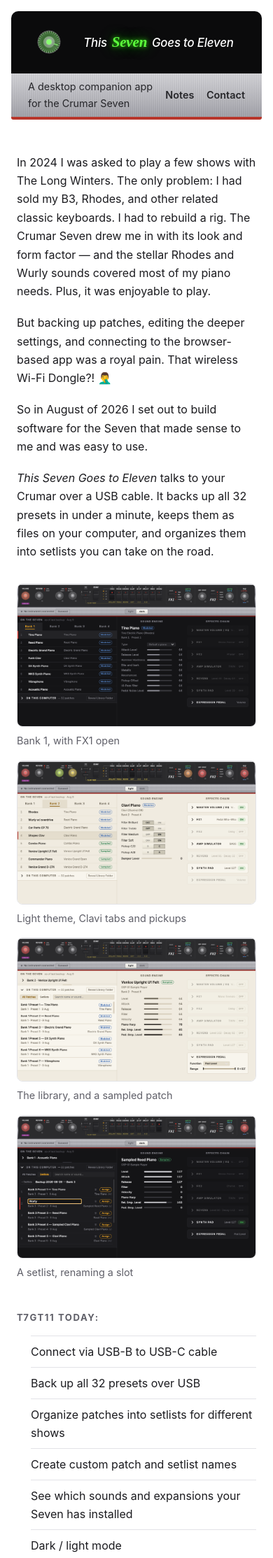
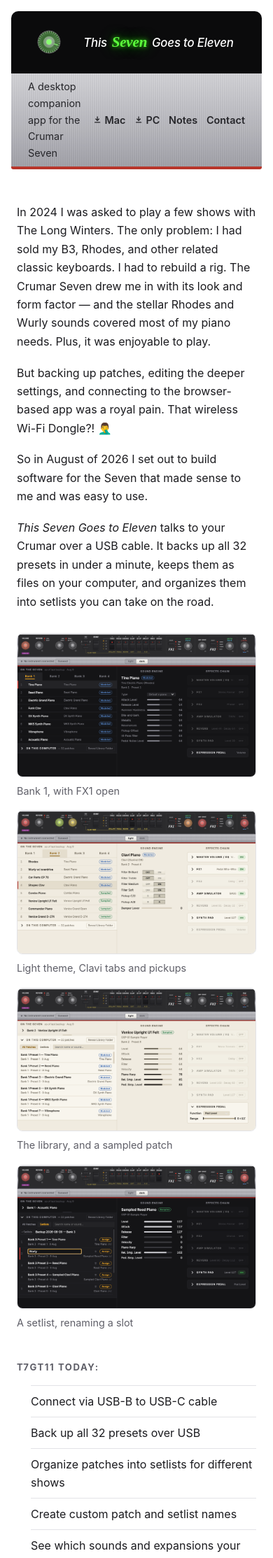
Before and after one commit to danielspils/this-seven-goes-to-eleven, a Jekyll site: the page built from docs/index.md, in a window 390 px wide. Shown: the top 2227 px of the page at 70% size. Built offline with Jekyll 4.4.1, drawn with Linux system fonts in a browser that asks for light colours.

Commit message:
Safari favicon: BMP entries, and the downloads join the phone nav
Safari still showed nothing after the last fix, and the reason was one layer
down. An ICO may legally hold PNG images — Chrome reads them happily — but
WebKit's ICO decoder does not. The container was right; its contents were not.
The entries are classic BMP/DIB now: upside down, doubled height in the header,
1-bit AND mask after the colour rows. Second Safari-only trap in the same file,
the first being a PNG served under an .ico name, so both are written down where
the next person will look.

Links go to ?v=3: Safari caches the FAILURE too, and will keep showing nothing
until the address changes.

Separately, the phone nav now carries the downloads. The panel buttons are
hidden below 46rem, so on a phone the two downloads simply did not exist —
Notes and Contact survived as links and MAC and PC did not. They join them,
each with a download mark so they read as downloads rather than as two more
pages, and they wrap rather than squeezing the tagline.

Both the panel and the nav now read site.downloads from _config.yml. Empty
means nothing to download, said the same way in both places: an unlit LED on
the panel, a dimmed word on the strip. Paste a release URL there and both light
up together, with no second switch to forget.

The download mark takes the link's own colour rather than white — the strip is
brushed aluminium, and white on it is invisible.

Co-Authored-By: Claude Opus 5 <noreply@anthropic.com>

```diff
--- a/docs/_config.yml
+++ b/docs/_config.yml
@@ -7,6 +7,14 @@ title: This Seven Goes to Eleven
 tagline: Backup, setlist, and patch software for the Crumar Seven
 description: Free open-source software for the Crumar Seven stage piano. Back up all 32 presets over USB, name them, and organize them into setlists for the road.
 url: "https://thissevengoestoeleven.com"
+
+# The download links, in ONE place. Empty means there is nothing to download
+# yet, and both the panel buttons and the phone nav say so the same way — an
+# unlit LED on the panel, a dimmed word on the strip. Paste a release URL here
+# and both light up together; there is no second switch to forget.
+downloads:
+  mac: ""
+  pc: ""
 
 # Both Pages-native: sitemap.xml for search engines, feed.xml for RSS readers
 # (and for post-to-email automation later, the way jx-3p.com does it).
--- a/docs/_layouts/default.html
+++ b/docs/_layouts/default.html
@@ -9,12 +9,12 @@
   <link rel="canonical" href="{{ page.url | absolute_url }}">
   <!-- The knob, pointing up, in the panel's green. All of it is generated by
        tools/make-favicons.js — re-run that rather than editing a file here.
-       ?v=2 because Safari caches a favicon against its URL and will keep
+       ?v=3 because Safari caches a favicon against its URL and will keep
        showing an old one (or a failure) until the address changes. -->
-  <link rel="icon" href="{{ '/favicon.ico' | relative_url }}?v=2" sizes="16x16 32x32 48x48">
-  <link rel="icon" href="{{ '/assets/img/favicon.svg' | relative_url }}?v=2" type="image/svg+xml">
-  <link rel="icon" href="{{ '/assets/img/favicon-32.png' | relative_url }}?v=2" type="image/png" sizes="32x32">
-  <link rel="apple-touch-icon" href="{{ '/assets/img/apple-touch-icon.png' | relative_url }}?v=2">
+  <link rel="icon" href="{{ '/favicon.ico' | relative_url }}?v=3" sizes="16x16 32x32 48x48">
+  <link rel="icon" href="{{ '/assets/img/favicon.svg' | relative_url }}?v=3" type="image/svg+xml">
+  <link rel="icon" href="{{ '/assets/img/favicon-32.png' | relative_url }}?v=3" type="image/png" sizes="32x32">
+  <link rel="apple-touch-icon" href="{{ '/assets/img/apple-touch-icon.png' | relative_url }}?v=3">
   <!-- Link previews. The card is generated from this site's own header and the
        app's own panel artwork (tools/render-share.js), so what someone sees in
        a message is the thing they will open. -->
@@ -50,7 +50,26 @@
     <div class="alum">
       <div class="alum-inner">
         <span class="tagline">A desktop companion app for the Crumar Seven</span>
+        <!-- Phone nav. The panel buttons don't survive a phone screen, so the
+             strip carries everything they carried — the two downloads
+             included, each with the download mark so they read as downloads
+             and not as two more pages. They are dimmed and unclickable until
+             site.downloads has a URL, the same thing the panel's unlit LED
+             says on a wider screen. -->
         <nav class="alum-nav">
+          {% capture dl_icon %}<svg class="dl-ico" viewBox="0 0 16 16" aria-hidden="true"
+            fill="none" stroke="currentColor" stroke-width="1.7" stroke-linecap="round"
+            stroke-linejoin="round"><path d="M8 2.5v6.5M5 6.6 8 9.6l3-3"/><path d="M3.4 13h9.2"/></svg>{% endcapture %}
+          {% if site.downloads.mac %}
+            <a href="{{ site.downloads.mac }}">{{ dl_icon }}Mac</a>
+          {% else %}
+            <span class="is-soon" title="Coming soon">{{ dl_icon }}Mac</span>
+          {% endif %}
+          {% if site.downloads.pc %}
+            <a href="{{ site.downloads.pc }}">{{ dl_icon }}PC</a>
+          {% else %}
+            <span class="is-soon" title="Coming soon">{{ dl_icon }}PC</span>
+          {% endif %}
           <a href="{{ '/notes/' | relative_url }}">Notes</a>
           <a href="{{ '/contact/' | relative_url }}">Contact</a>
         </nav>
--- a/docs/assets/css/style.css
+++ b/docs/assets/css/style.css
@@ -132,13 +132,23 @@ main { max-width: 46rem; margin: 0 auto; padding: 0 1.5rem 5rem; }
 }
 .alum .tagline { flex: 1; }
 .alum-nav { display: none; gap: 1.1rem; }
-.alum-nav a { color: #26262a; text-decoration: none; font-weight: 600; }
+.alum-nav a, .alum-nav .is-soon {
+  display: inline-flex; align-items: center; gap: .25rem;
+  color: #26262a; text-decoration: none; font-weight: 600; white-space: nowrap;
+}
 .alum-nav a:hover { color: #000; }
+/* Nothing to download yet: dimmed and inert, which is the strip's version of
+   the panel's unlit LED. Both are driven by site.downloads. */
+.alum-nav .is-soon { opacity: .45; cursor: default; }
+/* The download mark takes the link's own colour rather than white — the strip
+   is brushed aluminium, and white on it is invisible. */
+.alum-nav .dl-ico { width: .85em; height: .85em; flex: none; }
 /* Phone: the preset buttons are gone, so the strip carries the navigation.
    This block sits after the base rule above deliberately — an earlier
    media query lost to it on specificity and the nav never appeared. */
 @media (max-width: 46rem) {
-  .alum-nav { display: flex; }
+  /* Four items now, not two: let them wrap rather than squeeze the tagline. */
+  .alum-nav { display: flex; flex-wrap: wrap; justify-content: flex-end; gap: .55rem .8rem; }
   /* The tagline wraps to two lines at phone width; centre the links against
      the block rather than leaving them stranded on the first line. */
   .alum-inner { align-items: center; font-size: .9rem; }
```
Also changed, not shown: tools/make-favicons.js (+47 -4 lines), docs/favicon.ico.
